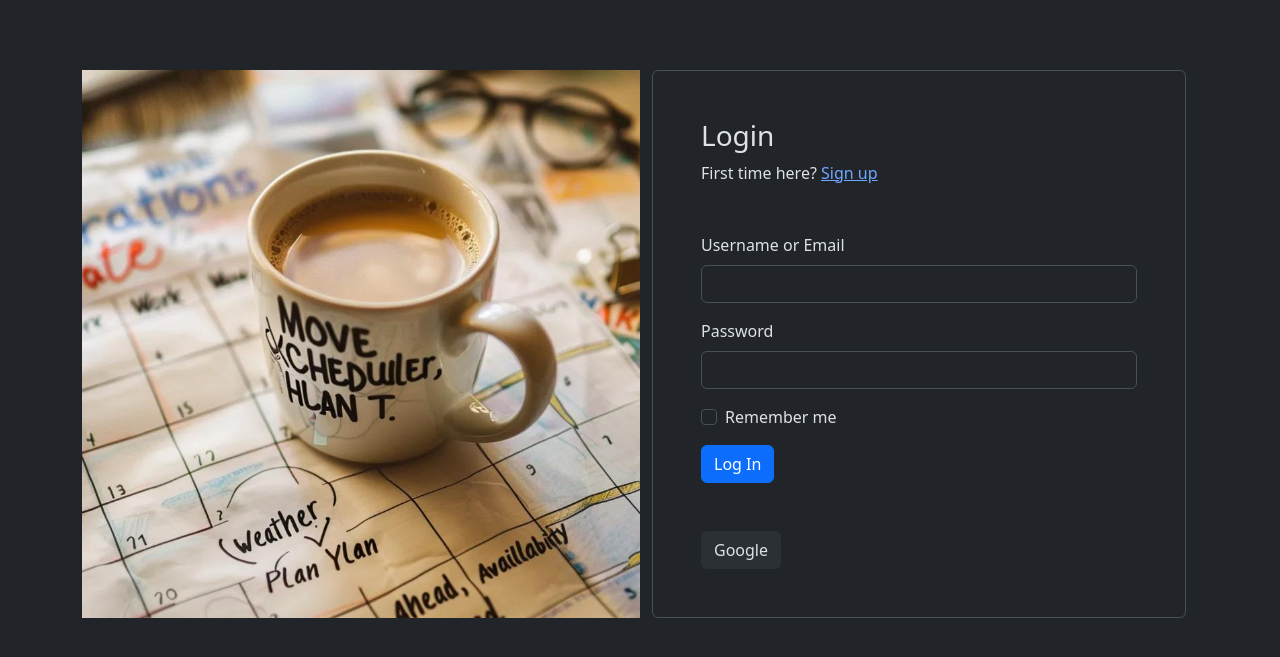
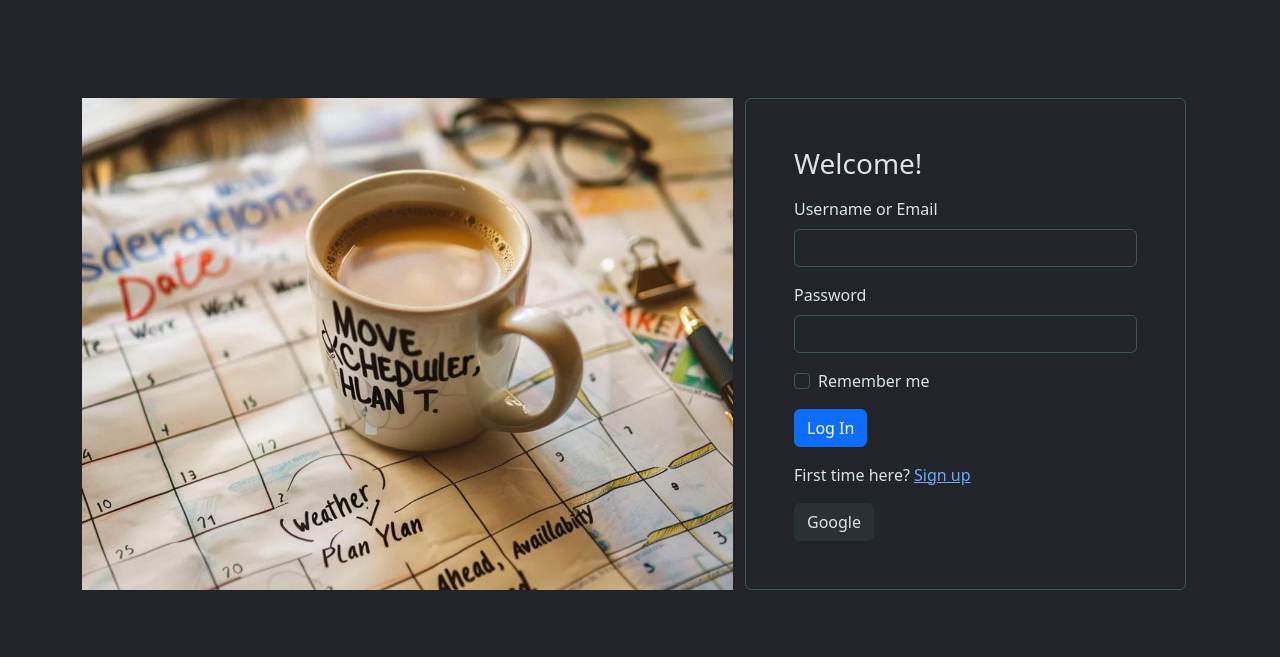
Before and after one commit to YeTengji/project, a Flask app: page /login in a window 1280 px wide. Shown: the part 56-713 px from the top of the page. Run offline with Flask 3, Linux system fonts and the light colour scheme.

Commit message:
chore: add favicon and clean up code

```diff
--- a/app.py
+++ b/app.py
@@ -23,10 +23,18 @@ def create_app():
 
     login_manager.init_app(app)
     login_manager.login_view = 'login'
+    login_manager.login_message = "Please sign in to continue."
+    login_manager.login_message_category = "warning"
     db.init_app(app)
     csrf.init_app(app)
     with app.app_context():
         db.create_all()
+
+    @app.route('/')
+    def root():
+        if current_user.is_authenticated:
+            return redirect(url_for('dashboard'))
+        return redirect(url_for('login'))
 
     return app
 
@@ -36,12 +44,7 @@ app = create_app()
 def load_user(user_id):
     return db.session.get(User, int(user_id))
 
-@app.route('/')
-def root():
-    return redirect(url_for('login'))
-
-# -------- Authentication and Registration Routes --------
-## --- Login with SignUp Modal
+# -------- Authentication and Registration Route --------
 @app.route('/login', methods=['GET', 'POST'])
 def login():
     if current_user.is_authenticated:
@@ -103,7 +106,6 @@ def login():
     return render_template('login.html', login_form=login_form, signup_form=signup_form)
 
 # -------- User Routes --------
-## --- Logout ---
 @app.route('/logout')
 @login_required
 def logout():
@@ -112,7 +114,6 @@ def logout():
 
     return redirect(url_for('login'))
 
-## --- Theme Update ---
 @app.route('/update-theme', methods=['POST'])
 @login_required
 def update_theme():
@@ -122,7 +123,7 @@ def update_theme():
     if new_theme not in ['light', 'dark']:
         return jsonify({'error': 'Invalid theme'}), 400
 
-    user_theme = UserTheme.query.filter_by(user_id=current_user.id).first()
+    user_theme = db.session.execute(select(UserTheme).where(UserTheme.user_id == current_user.id)).scalar_one_or_none()
     if user_theme:
         user_theme.theme = new_theme
     else:
@@ -136,12 +137,15 @@ def update_theme():
         db.session.rollback()
         return jsonify({'error': str(e)}), 500
 
-## --- Dashboard Route ---
 @app.route('/dashboard', methods=['GET', 'POST'])
 @login_required
 def dashboard():
     return render_template('dashboard.html')
 
+@app.route('/user-profile', methods=['GET', 'POST'])
+@login_required
+def user_profile():
+    return render_template('user_profile.html')
 
 if __name__ == '__main__':
     app.run(debug=True)
--- a/forms.py
+++ b/forms.py
@@ -13,19 +13,32 @@ class SignUpForm(FlaskForm):
     form_type = HiddenField('Form Type', default='signup')
     first_name = StringField('First Name', validators=[DataRequired(), Length(min=1, max=64)])
     last_name = StringField('Last Name', validators=[DataRequired(), Length(min=1, max=64)])
-    ### consider Regexp for alphabetic validation
     username = StringField('Username', validators=[
         DataRequired(),
         Length(min=3, max=32),
         Regexp(r'^[A-Za-z][A-Za-z0-9]*$', message="Username must be alphanumeric, start with a letter, and have no spaces.")
-    ])
+        ])
     email = StringField('Email', validators=[DataRequired(), Email()])
     password = PasswordField('Password', validators=[
         DataRequired(),
         Length(min=8, message="Password must be at least 8 characters."),
         Regexp(r'^(?=.*[A-Z])(?=.*\d)(?=.*[!@#$%^&*()_+\-=\[\]{};:"\\|,.<>\/?]).+$',
             message="Password must include a capital letter, a number, and a special character.")
-    ])
-    confirm_password = PasswordField('Confirm Password', validators=[DataRequired(), EqualTo('password', message='Passwords must match')])
+        ])
+    confirm_password = PasswordField('Confirm Password', validators=[
+        DataRequired(),
+        EqualTo('password', message='Passwords must match')
+        ])
     theme = HiddenField('Theme', default='dark')
     submit = SubmitField('Sign Up')
+
+    class UserProfileForm(FlaskForm):
+        form_type = HiddenField('Form Type', default='user-profile')
+        first_name = StringField('First Name', validators=[DataRequired(), Length(min=1, max=64)])
+        last_name = StringField('Last Name', validators=[DataRequired(), Length(min=1, max=64)])
+        username = StringField('Username', validators=[
+            DataRequired(),
+            Length(min=3, max=32),
+            Regexp(r'^[A-Za-z][A-Za-z0-9]*$', message="Username must be alphanumeric, start with a letter, and have no spaces.")
+            ])
+        email = StringField('Email', validators=[DataRequired(), Email()])
--- a/templates/layout.html
+++ b/templates/layout.html
@@ -9,6 +9,7 @@
     <!-- Bootstrap CSS -->
     <link href="https://cdn.jsdelivr.net/npm/bootstrap@5.3.8/dist/css/bootstrap.min.css" rel="stylesheet"
         integrity="sha384-sRIl4kxILFvY47J16cr9ZwB07vP4J8+LH7qKQnuqkuIAvNWLzeN8tE5YBujZqJLB" crossorigin="anonymous">
+    <link href="{{ url_for('static', filename='favicon.png') }}" rel="icon" type="image/png">
 </head>
 
 <body>
@@ -56,9 +57,8 @@
         {% with messages = get_flashed_messages(with_categories=true) %}
             {% if messages %}
                 {% for category, message in messages %}
-                    <div class="alert alert-{{category}} alert-dismissible fade show" role="alert">
+                    <div class="alert alert-{{category}} fade show text-center" role="alert">
                         {{ message }}
-                        <button type="button" class="btn-close" data-bs-dismiss="alert" aria-label="Close"></button>
                     </div>
                 {% endfor %}
             {% endif %}
--- a/templates/login.html
+++ b/templates/login.html
@@ -7,15 +7,14 @@
 <div class="container vh-100 d-flex justify-content-center align-items-center">
     <div class="row w-100 align-items-stretch">
 
-        <div class="col-md-6 d-flex overflow-hidden p-0">
+        <div class="col-md-7 d-flex overflow-hidden p-0">
             <img src="{{ url_for('static', filename='images/login_cover.jpg') }}" alt="Login Cover" class="img-fluid w-100 object-fit-cover">
         </div>
 
-        <div class="col-md-6 d-flex">
-            <div class="border rounded p-5 w-100">
-                <div class="mb-5">
-                    <h3>Login</h3>
-                    <p>First time here? <a href="javascript:void(0)" data-bs-toggle="modal" data-bs-target="#signUpModal">Sign up</a></p>
+        <div class="col-md-5 d-flex">
+            <div class="container border rounded p-5 w-100">
+                <div class="mb-3">
+                    <h3>Welcome!</h3>
                 </div>
                 <form method="POST" action="{{ url_for('login') }}">
                     <input type="hidden" name="form_type" value="login">
@@ -40,15 +39,15 @@
                     <div class="mb-3 form-check">
                         {{ login_form.remember.label(class="form-check-label" )}}
                         {{ login_form.remember(class="form-check-input") }}
-                        <!-- input type="checkbox" class="form-check-input" id="exampleCheck1">
-                        <label class="form-check-label" for="exampleCheck1">Check me out</label -->
                     </div>
 
                     {{ login_form.submit(class="btn btn-primary") }}
                 </form>
-
+                <div class="mt-3">
+                    <p>First time here? <a href="javascript:void(0)" data-bs-toggle="modal" data-bs-target="#signUpModal">Sign up</a></p>
+                </div>
                 <!-- WIP OAuth Options -->
-                <div class="mt-5">
+                <div class="mt-3">
                     <button type="button" class="bg-body-tertiary btn">Google</button>
                 </div>
             </div>
```
Also changed, not shown: templates/index.html (deleted, +0 -46 lines), static/favicon.png (added).
